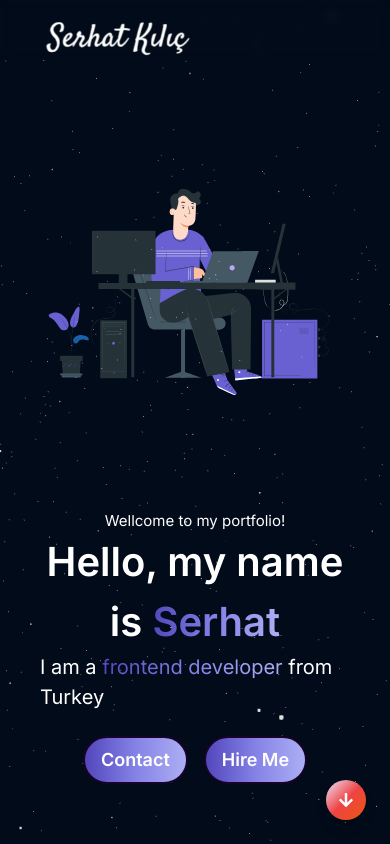
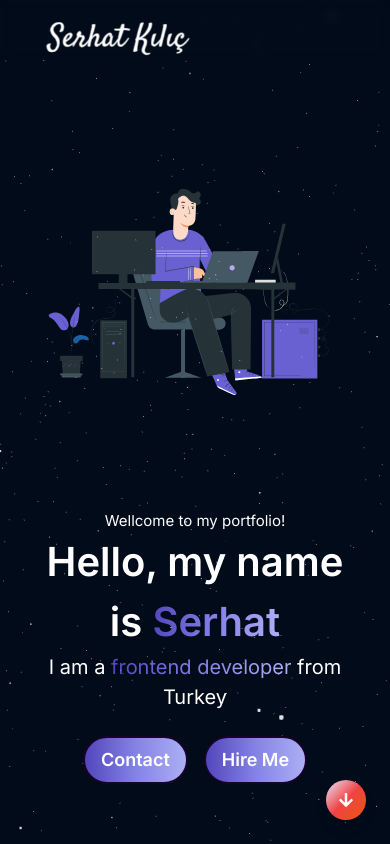
Before and after one commit to SerhatKlc123/next-portfolio, a Next.js app: page / in a window 390 px wide. Shown: the top 844 px of the page. Built offline with nearby package versions, Linux system fonts and the light colour scheme.

Commit message:
text center

```diff
--- a/src/components/Hero.tsx
+++ b/src/components/Hero.tsx
@@ -12,7 +12,7 @@ export default function Hero() {
             <div
                 className="text-white font-semibold md:text-[55px] text-[40px] text-center">
                 Hello, my name is <span className="bg-gradient-to-r from-[#5246bc] via-[#8482e6] to-[#adaff4] text-transparent bg-clip-text">Serhat</span></div>
-            <div className="text-white font-normal md:text-[25px] text-[20px] pb-4">
+            <div className="text-white font-normal md:text-[25px] text-[20px] pb-4 text-center">
                 I am a <span className="bg-gradient-to-r from-[#5246bc] via-[#8482e6] to-[#adaff4] text-transparent bg-clip-text">frontend developer</span> from Turkey</div>
             <div className="flex items-center justify-center text-white w-screen pb-12">
                 <HeroButton name="Contact" redirect="/contact" />
```
